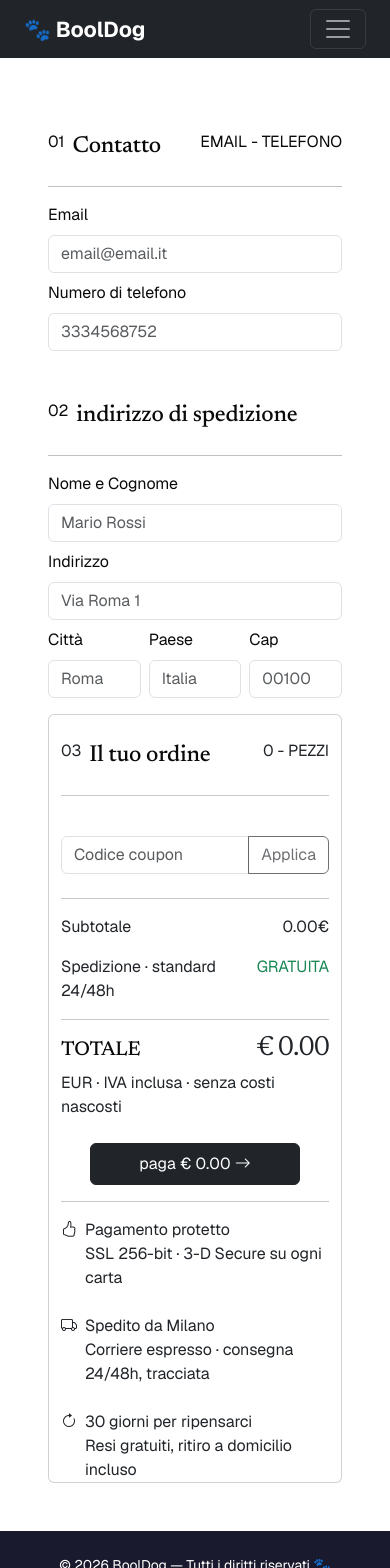
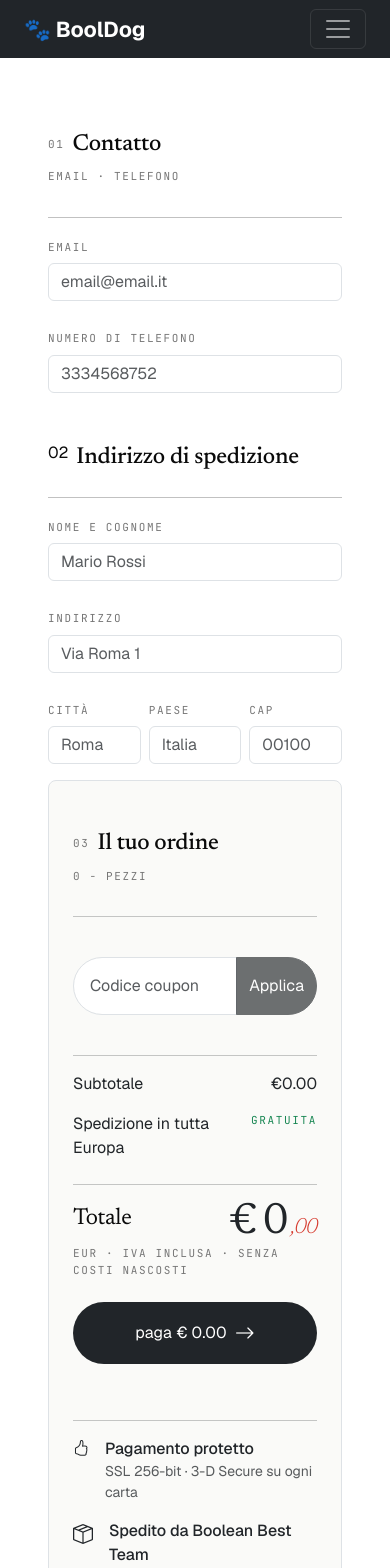
Before and after one commit to Carlo-Falanga/booldog-project-work, a React app in the folder frontend/: page /checkout in a window 390 px wide. Shown: the top 1568 px of the page. Built offline with nearby package versions, Linux system fonts and the light colour scheme; the HTML template or start-up script is replaced by a standard one.

Commit message:
feat: enhance CheckoutPage layout and styling with improved typography and responsive design

```diff
--- a/frontend/src/index.css
+++ b/frontend/src/index.css
@@ -201,3 +201,11 @@ h6 {
    width: 100%;
    max-width: 576px;
 }
+
+.order_product_font{
+  font-family: var(--bool-font-display);
+}
+
+.checkout_subtotal_font{
+  font-family: var (--bool-font-body);
+}
--- a/frontend/src/pages/CheckoutPage.jsx
+++ b/frontend/src/pages/CheckoutPage.jsx
@@ -123,21 +123,24 @@ export default function CheckoutPage() {
                         <div className="col">
 
                             {/* CONTATTO */}
-                            <div className="d-flex justify-content-between align-items-end">
+                            <div className="d-flex flex-column justify-content-between d-lg-flex flex-lg-row ">
                                 <div className="d-flex gap-2 align-items-end mt-4">
-                                    <p>01</p>
+                                    <p className="cart-meta">01</p>
                                     <h3>Contatto</h3>
                                 </div>
-                                <p>EMAIL - TELEFONO</p>
+                                <div className="d-flex align-items-end cart-meta">
+                                    <p>Email · telefono</p>
+                                </div>
+
                             </div>
                             <hr />
-                            <div className="d-flex flex-column gap-2">
-                                <div>
-                                    <label htmlFor="inputEmail4" className="form-label">Email</label>
+                            <div className="d-flex flex-column gap-4">
+                                <div className="">
+                                    <label htmlFor="inputEmail4" className="form-label cart-meta">Email</label>
                                     <input value={newOrder.email} id="email" onChange={handleChange} type="email" className="form-control" placeholder="email@email.it" required />
                                 </div>
-                                <div>
-                                    <label htmlFor="inputTel" className="form-label">Numero di telefono</label>
+                                <div className="">
+                                    <label htmlFor="inputTel" className="form-label cart-meta">Numero di telefono</label>
                                     <input value={newOrder.phone_number} id="phone_number" onChange={(e) => {
                                         e.target.value = e.target.value.replace(/[^0-9]/g, "").slice(0, 15);
                                         handleChange(e);
@@ -148,33 +151,33 @@ export default function CheckoutPage() {
 
                             {/* SPEDIZIONE */}
                             <div className="mt-5">
-                                <div className="d-flex gap-2 align-items-end">
-                                    <p>02</p>
-                                    <h3>indirizzo di spedizione</h3>
+                                <div className="d-flex gap-2 align-items-end ">
+                                    <p className="">02</p>
+                                    <h3>Indirizzo di spedizione</h3>
                                 </div>
 
                             </div>
                             <hr />
-                            <div className="d-flex flex-column gap-2">
-                                <div>
-                                    <label htmlFor="inputFullName" className="form-label">Nome e Cognome</label>
+                            <div className="d-flex flex-column gap-4">
+                                <div className="">
+                                    <label htmlFor="inputFullName" className="form-label cart-meta">Nome e Cognome</label>
                                     <input value={newOrder.user_full_name} id="user_full_name" onChange={handleChange} type="text" className="form-control" placeholder="Mario Rossi" required />
                                 </div>
-                                <div>
-                                    <label htmlFor="inputAddress" className="form-label">Indirizzo</label>
+                                <div className="">
+                                    <label htmlFor="inputAddress" className="form-label cart-meta">Indirizzo</label>
                                     <input value={newOrder.address} id="address" onChange={handleChange} type="text" className="form-control" placeholder="Via Roma 1" required />
                                 </div>
                                 <div className="d-flex gap-2 mb-3">
-                                    <div>
-                                        <label htmlFor="inputCity" className="form-label">Città</label>
+                                    <div className="">
+                                        <label htmlFor="inputCity" className="form-label cart-meta">Città</label>
                                         <input value={newOrder.city} id="city" onChange={handleChange} type="text" className="form-control" placeholder="Roma" required />
                                     </div>
-                                    <div>
-                                        <label htmlFor="inputState" className="form-label">Paese</label>
+                                    <div className="">
+                                        <label htmlFor="inputState" className="form-label cart-meta">Paese</label>
                                         <input value={newOrder.country} id="country" onChange={handleChange} type="text" className="form-control" placeholder="Italia" required />
                                     </div>
-                                    <div>
-                                        <label htmlFor="inputZip" className="form-label">Cap</label>
+                                    <div className="">
+                                        <label htmlFor="inputZip" className="form-label cart-meta">Cap</label>
                                         <input value={newOrder.zipcode} id="zipcode" onChange={(e) => {
                                             e.target.value = e.target.value.replace(/[^0-9]/g, "").slice(0, 15);
                                             handleChange(e);
@@ -191,14 +194,17 @@ export default function CheckoutPage() {
 
 
                         <div className="col">
-                            <div className="card">
-                                <div className="container">
-                                    <div className="d-flex justify-content-between align-items-end">
+                            <div className="card p-4 p-md-5 rounded-3 border bg-paper">
+
+                                <div className="d-flex flex-column justify-content-between d-lg-flex flex-lg-row">
                                     <div className="d-flex gap-2 align-items-end mt-4">
-                                            <p>03</p>
+                                        <p className="cart-meta">03</p>
                                         <h3>Il tuo ordine</h3>
                                     </div>
+                                    <div className="d-flex align-items-end cart-meta">
                                         <p>{quantityTot} - PEZZI</p>
+                                    </div>
+
                                 </div>
                                 <hr />
 
@@ -206,20 +212,20 @@ export default function CheckoutPage() {
                                     {cart.map(item => (
                                         <div className="d-flex justify-content-between align-items-center">
                                             <div className="d-flex flex-column">
-                                                    <span>{item.brand_name}</span>
-                                                    <span>{item.name} <i class="bi bi-x"></i>{item.quantity}</span>
+                                                <span className="cart-meta">{item.brand_name}</span>
+                                                <span className="order_product_font fw-medium">{item.name} <i class="bi bi-x"></i>{item.quantity}</span>
                                             </div>
-                                                <span>€{item.price}</span>
+                                            <span className="order_product_font fw-medium">€{item.price}</span>
                                         </div>
                                     ))}
                                 </div>
                                 {/* COUPON */}
                                 <div className="d-flex justify-content-center mt-4 mb-4">
-                                        <form onSubmit={handleApplyCoupon}>
+                                    <form className="w-100" onSubmit={handleApplyCoupon}>
                                         <div className="input-group">
                                             <input
                                                 type="text"
-                                                    className={`form-control ${couponStatus === "valid" ? "is-valid" : couponStatus === "invalid" ? "is-invalid" : ""}`}
+                                                className={`form-control ${couponStatus === "valid" ? "is-valid" : couponStatus === "invalid" ? "is-invalid" : ""} rounded-start-pill p-3`}
                                                 id="inputCoupon"
                                                 maxLength="20"
                                                 value={couponCode}
@@ -228,12 +234,12 @@ export default function CheckoutPage() {
                                                 placeholder="Codice coupon"
                                             />
                                             {couponStatus === "valid" ? (
-                                                    <button className="btn btn-outline-danger" onClick={handleRemoveCoupon} type="button">
+                                                <button className="btn btn-outline-danger rounded-end-pill" onClick={handleRemoveCoupon} type="button">
                                                     Rimuovi
                                                 </button>
                                             ) : (
                                                 <button
-                                                        className="btn "
+                                                    className="btn rounded-end-pill btn-dark "
                                                     onClick={handleApplyCoupon}
                                                     type="button"
                                                     disabled={isLoadingCoupon || !couponCode.trim()}
@@ -256,66 +262,84 @@ export default function CheckoutPage() {
 
                                 <hr />
 
-                                    <div className="d-flex flex-column gap-3">
+                                <div className="d-flex flex-column gap-3 checkout_subtotal_font">
                                     <div className="d-flex justify-content-between">
                                         <span>Subtotale</span>
-                                            <span>{subtotal.toFixed(2)}€</span>
+                                        <span>€{subtotal.toFixed(2)}</span>
                                     </div>
-                                        {couponStatus==="valid" &&
+                                    {couponStatus === "valid" &&
                                         <div className="d-flex justify-content-between">
                                             <span>Coupon <span className="text-success fw-bold">{couponName.code}</span></span>
                                             <span className="text-danger fw-bold">-{discount}€</span>
-                                        </div> }
-                                        <div className="d-flex justify-content-between">
-                                            <span>Spedizione · standard 24/48h</span>
-                                            <span className="text-success">GRATUITA</span>
+                                        </div>}
+                                    <div className="d-flex justify-content-between mb-2">
+                                        <span>Spedizione in tutta Europa</span>
+                                        <span className="cart-meta text-success">Gratuita</span>
                                     </div>
                                 </div>
 
                                 <hr />
 
                                 <div className="d-flex justify-content-between align-items-center">
-                                        <h5>TOTALE</h5>
-                                        <h1>€ {total.toFixed(2)}</h1>
+                                    <h3 className="cart-name">Totale</h3>
+                                    <span
+                                        className="cart-name cart_total"
+                                    >
+                                        € {total.toFixed(2).split(".")[0]}
+                                        <span className=" ms-1 cart_cents">
+                                            ,{total.toFixed(2).split(".")[1]}
+                                        </span>
+                                    </span>
                                 </div>
-                                    <span>EUR · IVA inclusa · senza costi nascosti</span>
+                                <span className="cart-meta">EUR · IVA inclusa · senza costi nascosti</span>
                                 <div className="d-flex justify-content-center mt-4 mb-3">
-                                         <button type="submit" className="btn btn-dark px-5 py-2">paga € {total.toFixed(2)} <i class="bi bi-arrow-right"></i></button>
+                                    <button type="submit" className="btn btn-dark btn-lg w-100 rounded-pill py-3 mb-4 d-flex align-items-center justify-content-center gap-2 border-0 btn_cart">
+                                        <span className="fs-6">
+                                            paga € {total.toFixed(2)}
+                                        </span>
+                                        <i className="bi bi-arrow-right"></i>
+                                    </button>
                                 </div>
 
                                 <hr />
 
-                                    <div className="d-flex flex-column gap-4">
-                                        <div className="d-flex gap-2">
-                                            <div><i class="bi bi-hand-thumbs-up"></i></div>
-                                            <div className="d-flex flex-column">
-                                                <span>Pagamento protetto</span>
-                                                <span>SSL 256-bit · 3-D Secure su ogni carta</span>
-
+                                <ul className="list-unstyled mb-0">
+                                    <li className="d-flex gap-3 mb-3">
+                                        <i class="bi bi-hand-thumbs-up"></i>
+                                        <div>
+                                            <div className="fw-medium">Pagamento protetto</div>
+                                            <div className="small text-muted">
+                                                SSL 256-bit · 3-D Secure su ogni carta
                                             </div>
                                         </div>
-                                        <div className="d-flex gap-2">
-                                            <div><i class="bi bi-truck"></i></div>
-                                            <div className="d-flex flex-column">
-                                                <span>Spedito da Milano</span>
-                                                <span>Corriere espresso · consegna 24/48h, tracciata</span>
-
+                                    </li>
+                                    <li className="d-flex gap-3 mb-3">
+                                        <i className="bi bi-box-seam fs-5 text-dark"></i>
+                                        <div>
+                                            <div className="fw-medium">Spedito da Boolean Best Team</div>
+                                            <div className="small text-muted">
+                                                Corriere espresso · consegna 24/48h
                                             </div>
                                         </div>
-                                         <div className="d-flex gap-2">
-                                            <div><i class="bi bi-arrow-clockwise"></i></div>
-                                            <div className="d-flex flex-column">
-                                                <span>30 giorni per ripensarci</span>
-                                                <span>Resi gratuiti, ritiro a domicilio incluso</span>
+                                    </li>
+                                    <li className="d-flex gap-3">
+                                        <i className="bi bi-arrow-counterclockwise fs-5 text-dark"></i>
+                                        <div>
+                                            <div className="fw-medium">30 giorni per ripensarci</div>
+                                            <div className="small text-muted">
+                                                Resi gratuiti, ritiro a domicilio incluso
                                             </div>
                                         </div>
-                                    </div>
-                                </div>
+                                    </li>
+                                </ul>
+
                             </div>
                         </div>
                     </div>
                 </div>
             </form>
+
+
         </>
     );
 }
```
Lines whose indentation alone changed are shown as unchanged.
